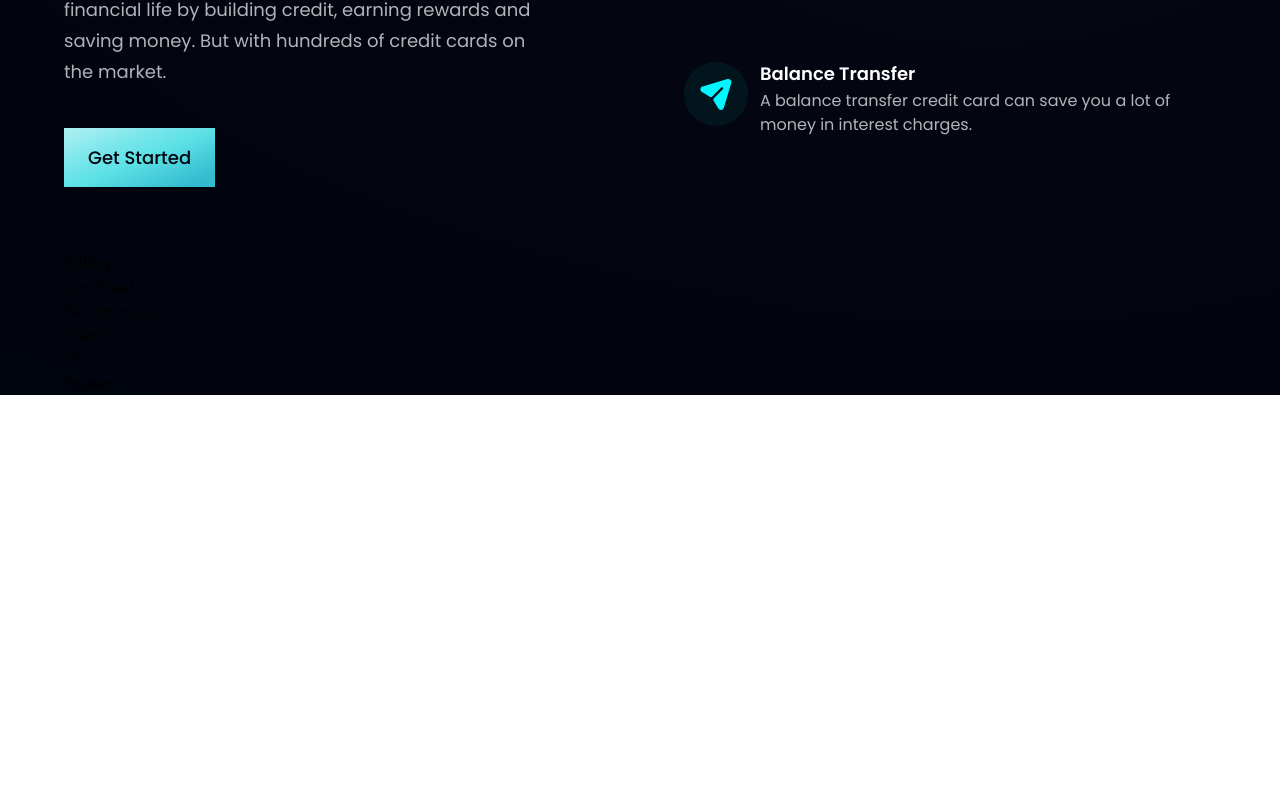
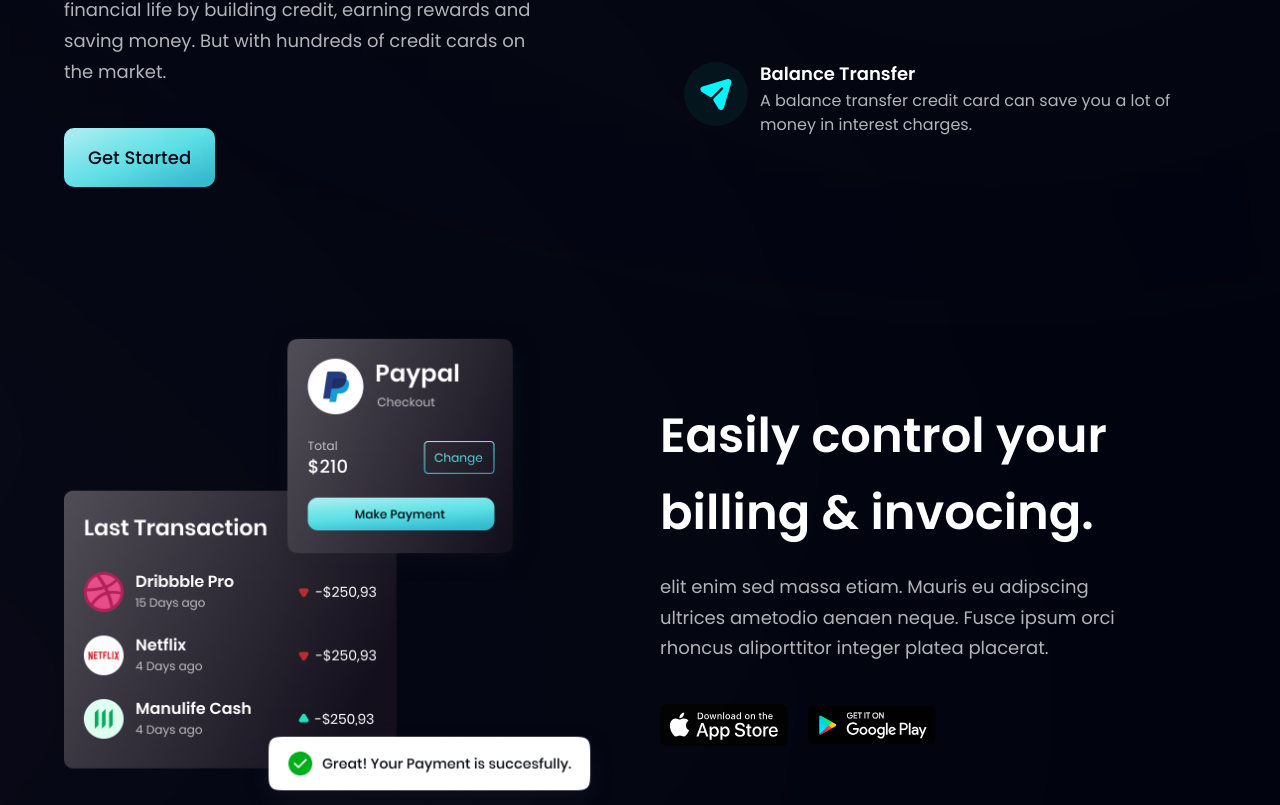
Before and after one commit to Saworieza/bank_modern_app, a React (Vite) app: page / in a window 1280 px wide. Shown: the part 1295-2100 px from the top of the page. Before the commit the page ends 1690 px from the top, so only its background shows below. Built offline with nearby package versions, Linux system fonts and the light colour scheme.

Commit message:
billing section done

```diff
--- a/src/components/Billing.jsx
+++ b/src/components/Billing.jsx
@@ -1,9 +1,27 @@
-import React from 'react'
+import styles, {layout} from '../style';
+import {apple, bill, google} from '../assets';
 
-const Billing = () => {
-  return (
-    <div>Billing</div>
-  )
-}
+const Billing = () => (
+  <section id='product' className={layout.sectionReverse} >
+    <div className={layout.sectionImgReverse}>
+      <img src={bill} alt='billing' className='w-[100%] h-[100%] relative z-[5]' />
+      <div className='absolute z-[3] -left-1/2 top-0 w-[50%] h-[50%] rounded-full white__gradient ' />
+      <div className='absolute z-[0] -left-1/2 bottom-0 w-[50%] h-[50%] rounded-full pink__gradient '/>
+    </div>
+
+    <div className={layout.sectionInfo}>
+      <h2 className={styles.heading2}>
+        Easily control your <br className='sm:block hidden' /> billing &amp; invocing.
+      </h2>
+      <p className={`${styles.paragraph} max-w-[470px] mt-5`}>
+        elit enim sed massa etiam. Mauris eu adipscing ultrices ametodio aenaen neque. Fusce ipsum orci rhoncus aliporttitor integer platea placerat.
+      </p>
+      <div className='flex flex-row flex-wrap sm:mt-10 mt-6'>
+        <img src={apple} alt='apple_store' className='w-[128px] h-[42px]object-contain mr-5 cursor-pointer ' />
+        <img src={google} alt='agoogle_play' className='w-[128px] h-[42px]object-contain cursor-pointer ' />
+      </div>
+    </div>
+  </section>
+)
 
 export default Billing
--- a/src/components/Button.jsx
+++ b/src/components/Button.jsx
@@ -2,7 +2,7 @@
 
 const Button = ({styles}) => {
   return (
-    <button type='button' className={`py-4 px-6 bg-blue-gradient font-poppins font-medium text-[18px] text-primary outline-none ${styles}`}>
+    <button type='button' className={`py-4 px-6 bg-blue-gradient font-poppins font-medium text-[18px] text-primary outline-none ${styles} rounded-[10px]`}>
       Get Started
     </button>
   )
```
